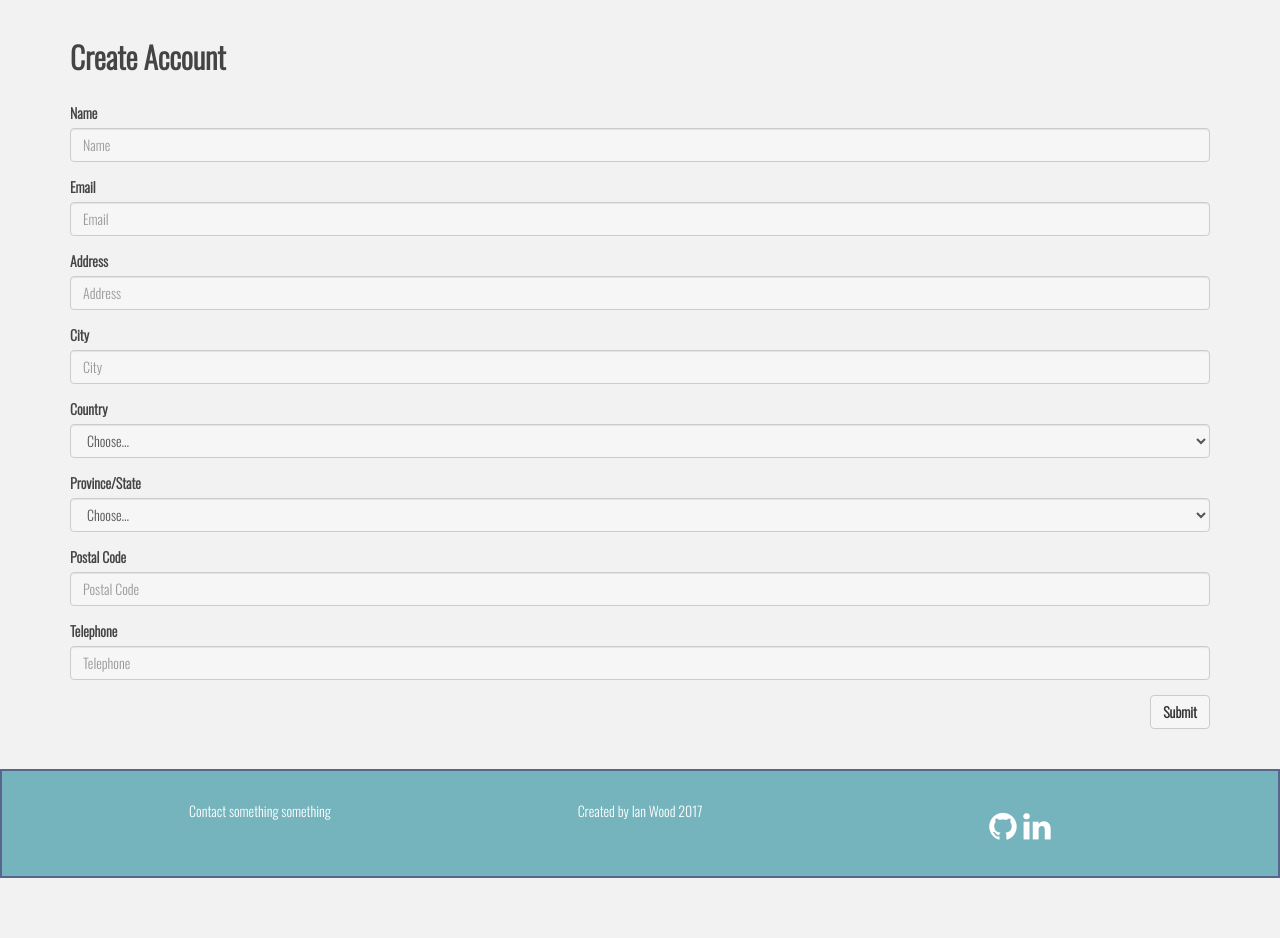
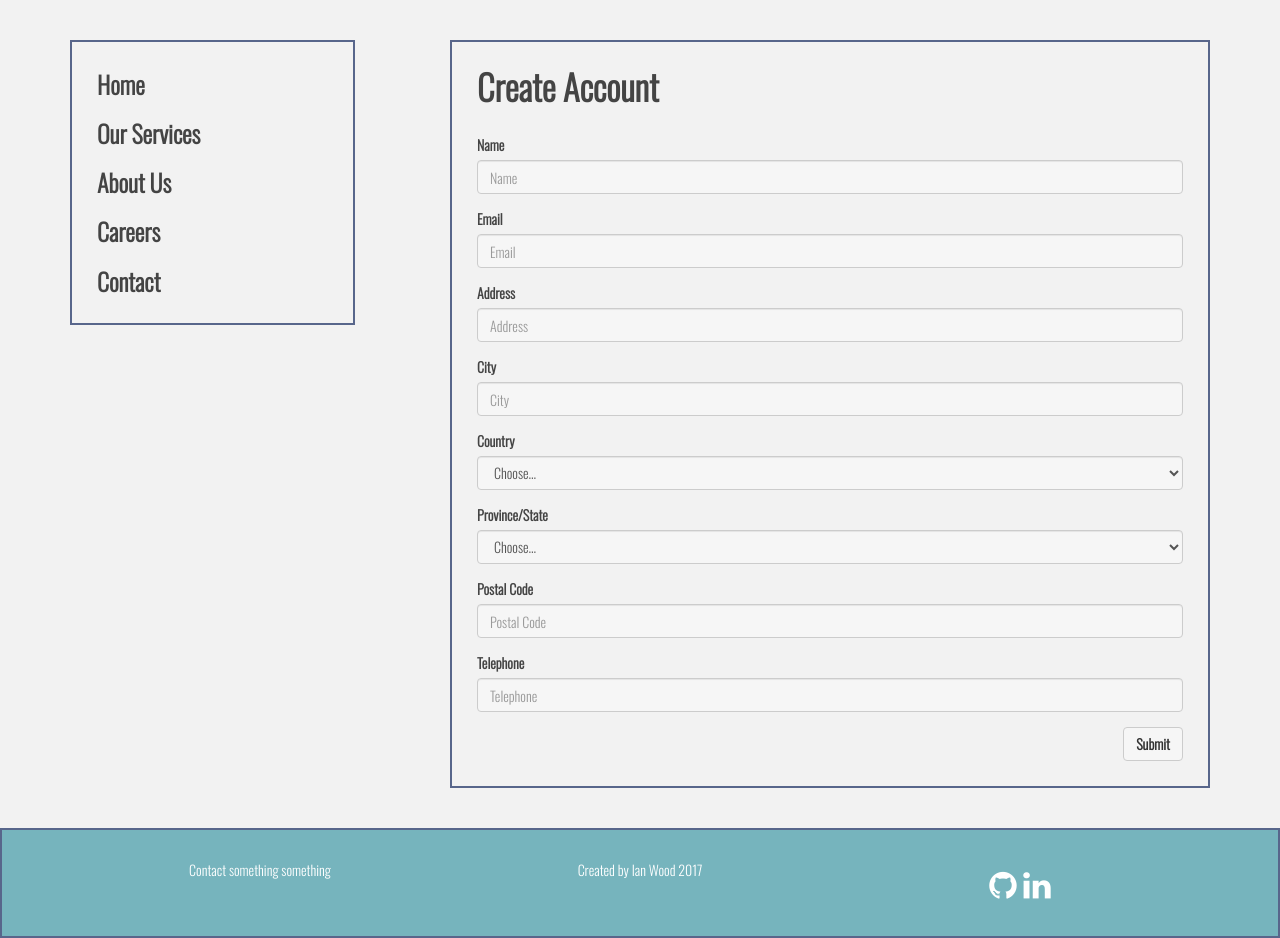
Before and after one commit to iancawood/RaceRosterChallenge, a PHP site: page / in a window 1280 px wide. Shown: the part 134-1072 px from the top of the page. Before the commit the page ends 1012 px from the top, so only its background shows below. Run offline with PHP 8.4, Linux system fonts and the light colour scheme; some web fonts are replaced.

Commit message:
Added sidebar nav

```diff
--- a/FrontEnd/css/styles.less.css
+++ b/FrontEnd/css/styles.less.css
@@ -17,6 +17,13 @@ body {
   text-transform: uppercase;
   text-align: center;
 }
+.logo a,
+.logo a:hover,
+.logo a:focus,
+.logo a:visited {
+  color: #ffffff;
+  text-decoration: none;
+}
 .page {
   margin: 40px 0;
 }
@@ -24,10 +31,33 @@ body {
 .page .btn {
   background-color: #f6f6f6;
 }
+.box {
+  border: solid 2px #58668b;
+  padding: 25px;
+}
+.menu {
+  margin-bottom: 0;
+}
+.menu-item {
+  margin-bottom: 15px;
+  font-size: 24px;
+}
+.menu-item:last-of-type {
+  margin-bottom: 0;
+}
+.nav-link {
+  color: #444444;
+  font-weight: bold;
+}
+.nav-link:active,
+.nav-link:hover {
+  color: #444444;
+}
 .page-title {
   margin-top: 0;
   margin-bottom: 30px;
   font-weight: bold;
+  font-size: 35px;
 }
 .btn-submit {
   float: right;
--- a/FrontEnd/index.html
+++ b/FrontEnd/index.html
@@ -12,7 +12,9 @@
 			<div class="header">
 				<div class="container">
 					<h1 class="logo">
-						Fake Company Inc
+						<a href="fakewebsite.com">
+							Fake Company Inc
+						</a>
 					</h1>
 				</div>
 			</div>
@@ -20,10 +22,42 @@
 
 		<div class="page">
 			<div class="container">
-				<h2 class="page-title">
-					Create Account
-				</h2>
-				<div class="page-content">
+				<div class="sidebar col-md-3 box">
+					<nav class="sidebar-nav">
+						<ul class="menu list-unstyled">
+							<li class="menu-item">
+								<a class="nav-link" href="fakewebsite.com">
+									Home
+								</a>
+							</li>
+							<li class="menu-item">
+								<a class="nav-link" href="fakewebsite.com/services">
+									Our Services
+								</a>
+							</li>
+							<li class="menu-item">
+								<a class="nav-link" href="fakewebsite.com/about-us">
+									About Us
+								</a>
+							</li>
+							<li class="menu-item">
+								<a class="nav-link" href="fakewebsite.com/careers">
+									Careers
+								</a>
+							</li>
+							<li class="menu-item">
+								<a class="nav-link" href="fakewebsite.com/contact">
+									Contact
+								</a>
+							</li>
+						</ul>
+					</nav>
+				</div>
+				<div class="col-md-1"></div>
+				<div class="page-content col-md-8 box">
+					<h2 class="page-title">
+						Create Account
+					</h2>
 					<form class="create-account-form">
 						<div class="form-group">
 							<label for="name">Name</label>
@@ -63,7 +97,6 @@
 						</div>
 						<button type="submit" class="btn btn-default btn-submit">Submit</button>
 					</form>
-
 				</div>
 			</div>
 		</div>
```
Also changed, not shown: FrontEnd/css/styles.less (+37 -0 lines).
